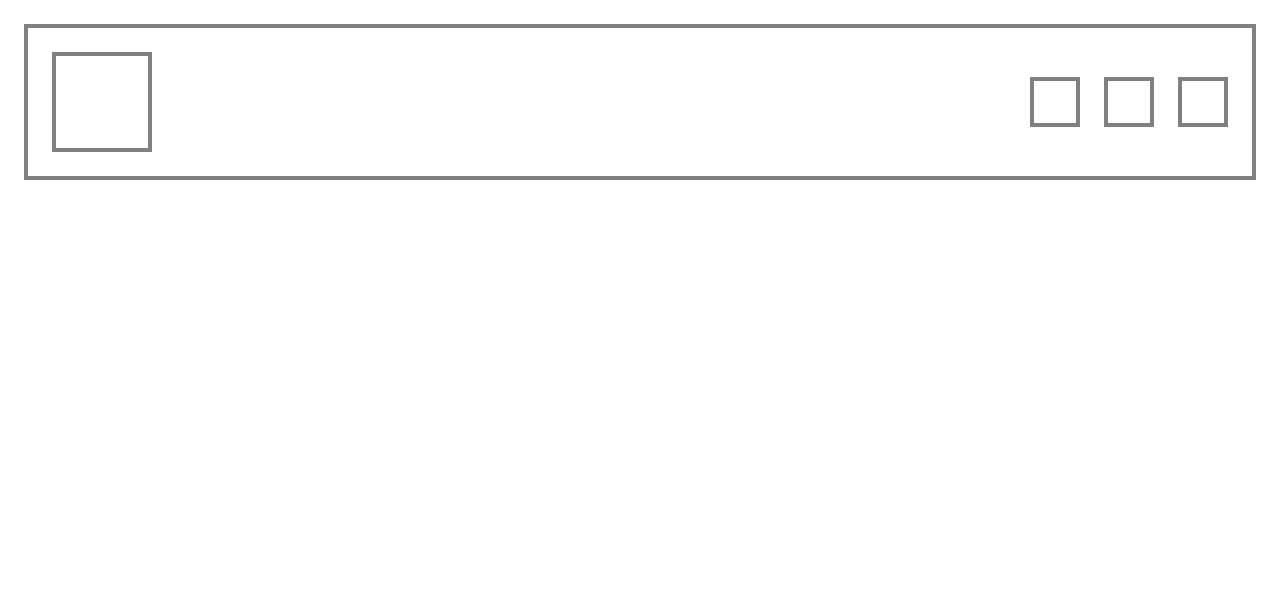
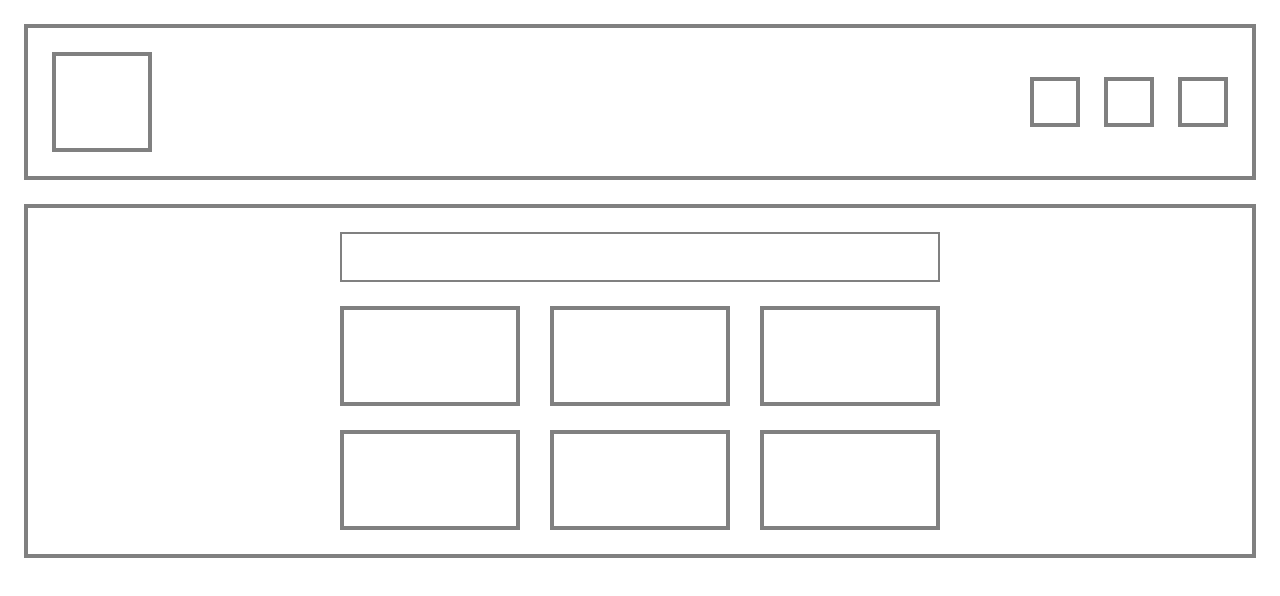
Before and after one commit to geejicode/project-003, a plain HTML site: page index.html in a window 1280 px wide. Drawn offline with Linux system fonts and the light colour scheme.

Commit message:
new addition

```diff
--- a/index.html
+++ b/index.html
@@ -1,11 +1,11 @@
 <!DOCTYPE html>
 <html lang="en">
   <head>
-    <meta charset="UTF-8">
-    <meta http-equiv="X-UA-Compatible" content="IE=edge">
-    <meta name="viewport" content="width=device-width, initial-scale=1.0">
+    <meta charset="UTF-8" />
+    <meta http-equiv="X-UA-Compatible" content="IE=edge" />
+    <meta name="viewport" content="width=device-width, initial-scale=1.0" />
     <title>Flexbox Practice</title>
-    <link rel="stylesheet" href="styles.css">
+    <link rel="stylesheet" href="styles.css" />
   </head>
   <body>
     <div class="container">
@@ -16,5 +16,18 @@
         <div class="box-small"></div>
       </div>
     </div>
+    <div class="container-team">
+      <div class="row">
+        <div class="title"></div>
+        <div class="team-wrap">
+          <div class="box-team"></div>
+          <div class="box-team"></div>
+          <div class="box-team"></div>
+          <div class="box-team"></div>
+          <div class="box-team"></div>
+          <div class="box-team"></div>
+        </div>
+      </div>
+    </div>
   </body>
 </html>
--- a/styles.css
+++ b/styles.css
@@ -13,6 +13,18 @@
 
   margin: 24px;
   padding: 24px;
+}
+
+.container-team {
+  border: 4px solid gray;
+  margin: 24px;
+  padding: 24px 24px 0px 24px;
+}
+
+.row {
+    width: 100%;
+    max-width: 600px;
+    margin: 0 auto;
 }
 
 .box {
@@ -33,3 +45,26 @@
 
   margin-left: 24px;
 }
+
+.team-wrap {
+  display: flex;
+  justify-content: space-between;
+  flex-wrap: wrap;
+}
+
+.box-team {
+  border: 4px solid gray;
+  width: 30%;
+  height: 100px;
+  margin-bottom: 24px;
+}
+
+.title {
+    border: 2px solid gray;
+    width: 600px;
+    height: 50px;
+    margin-bottom: 24px;
+
+    display: flex;
+    justify-content: center;
+}
```
Lines whose indentation alone changed are shown as unchanged.
